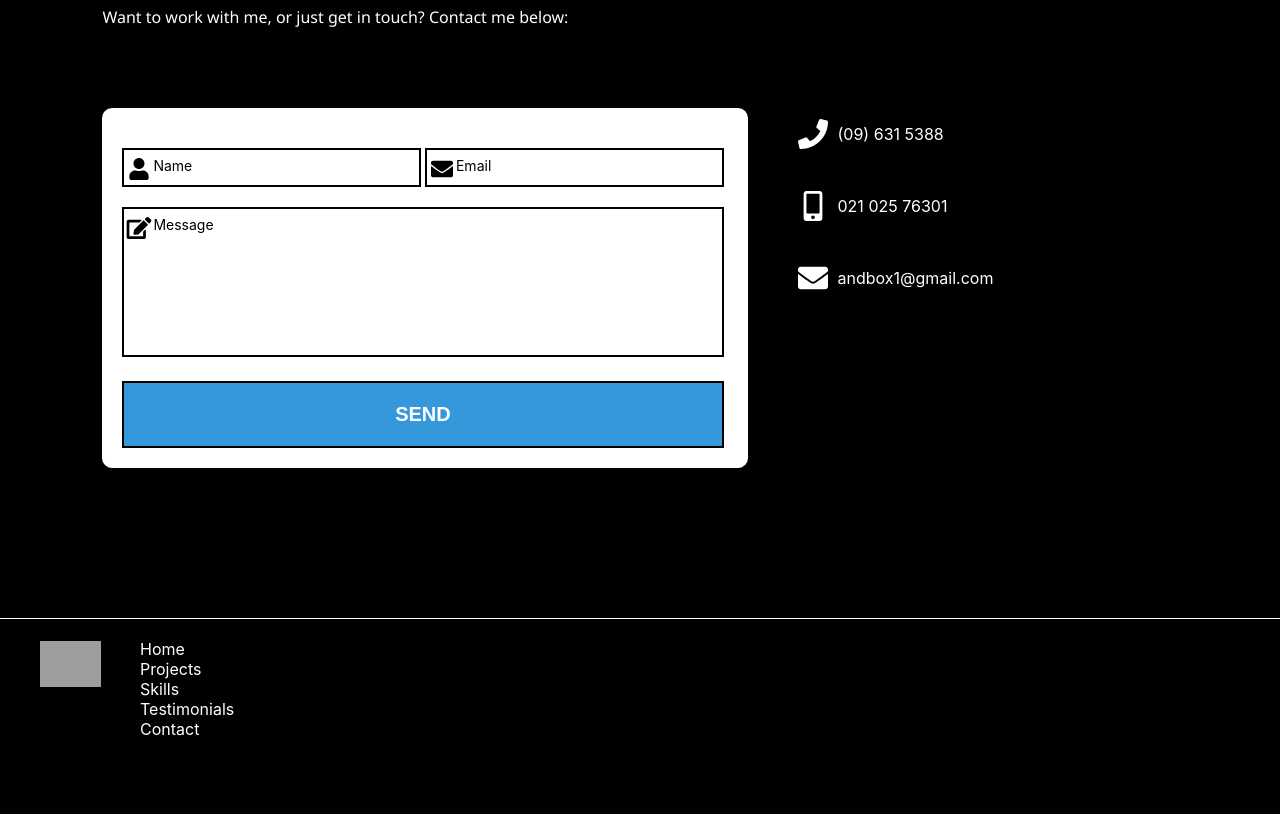
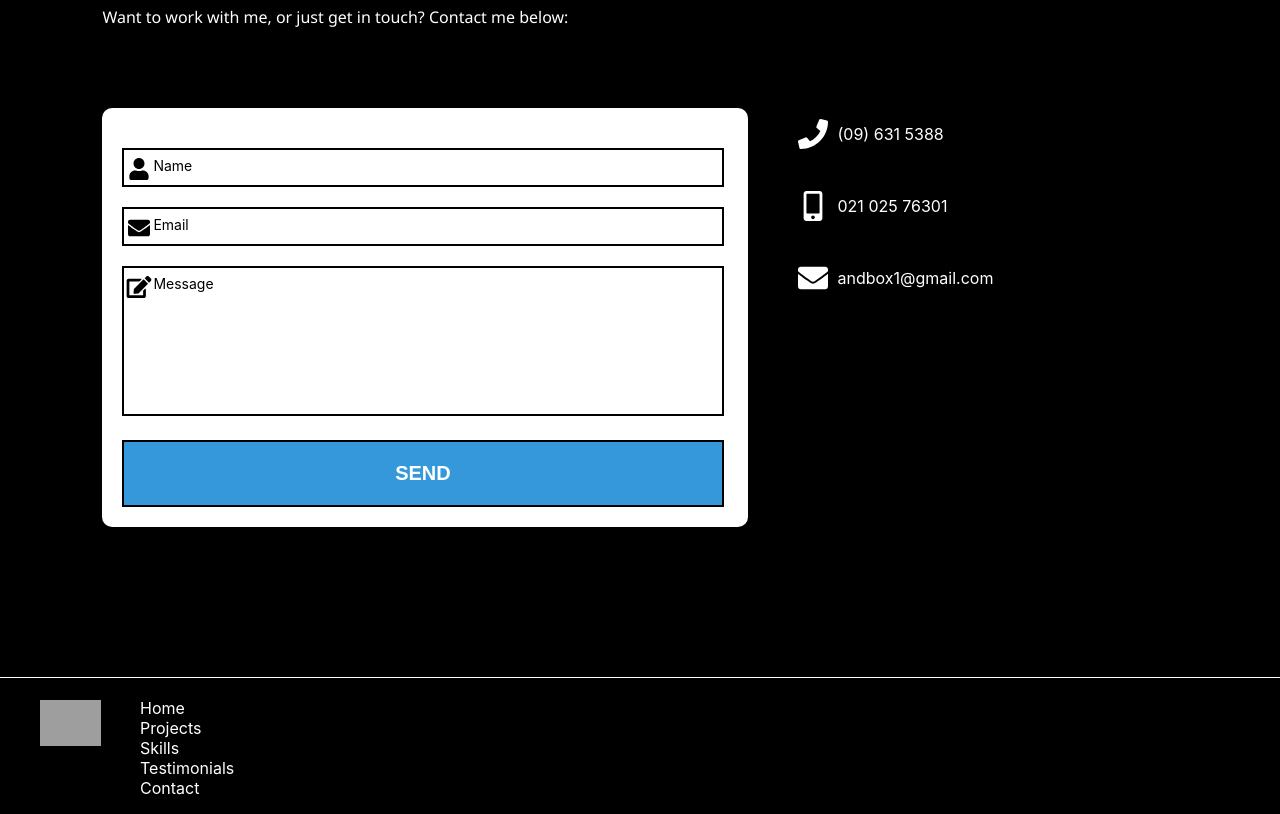
Before and after one commit to AndrewBoxall/portfolio, a React (Create React App) app in the folder frontend/: page / in a window 1280 px wide. Shown: the part 4360-5174 px from the top of the page. Before the commit the page ends 5115 px from the top, so only its background shows below. Built offline with nearby package versions, Linux system fonts and the light colour scheme; grey boxes are pictures that could not be loaded.

Commit message:
Add files via upload

```diff
--- a/frontend/src/Components/Body/Contact/ContactSection.css
+++ b/frontend/src/Components/Body/Contact/ContactSection.css
@@ -17,14 +17,16 @@
   font-size: 16px;
   margin: 0 0 80px 0;
 }
-.flex-container {
+.contact-flex-container {
   display: flex;
 }
-@media only screen and (max-width: 1000px) {
+@media only screen and (max-width: 600px) {
   #contact-section {
     padding: 60px 10px 150px 10px;
   }
-  .flex-container {
+}
+@media only screen and (max-width: 1000px) {
+  .contact-flex-container {
     flex-wrap: wrap;
   }
 }
--- a/frontend/src/Components/Body/Contact/ContactSection.js
+++ b/frontend/src/Components/Body/Contact/ContactSection.js
@@ -10,7 +10,7 @@ class ContactSection extends Component {
       <div id="contact-section">
         <h2>Contact</h2>
         <p>Want to work with me, or just get in touch? Contact me below:</p>
-          <div className="flex-container">
+          <div className="contact-flex-container">
             <ContactEmailForm />
             <ContactDetails />
           </div>
```
